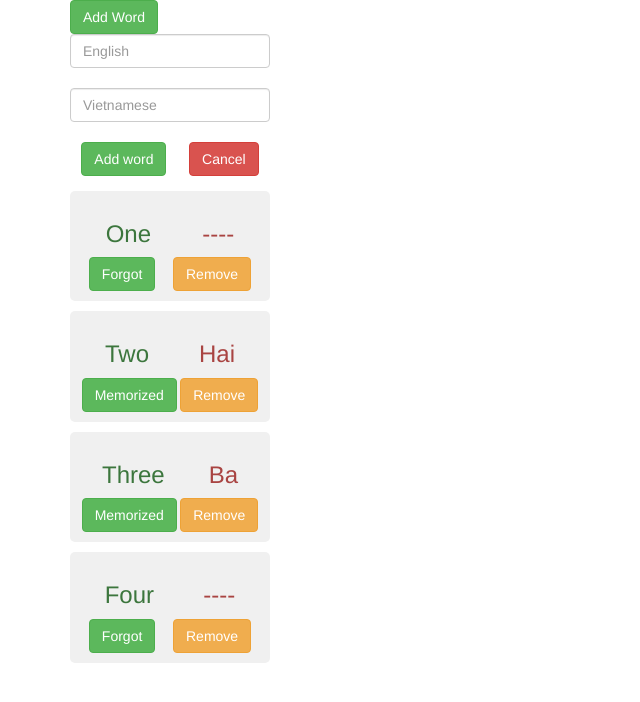
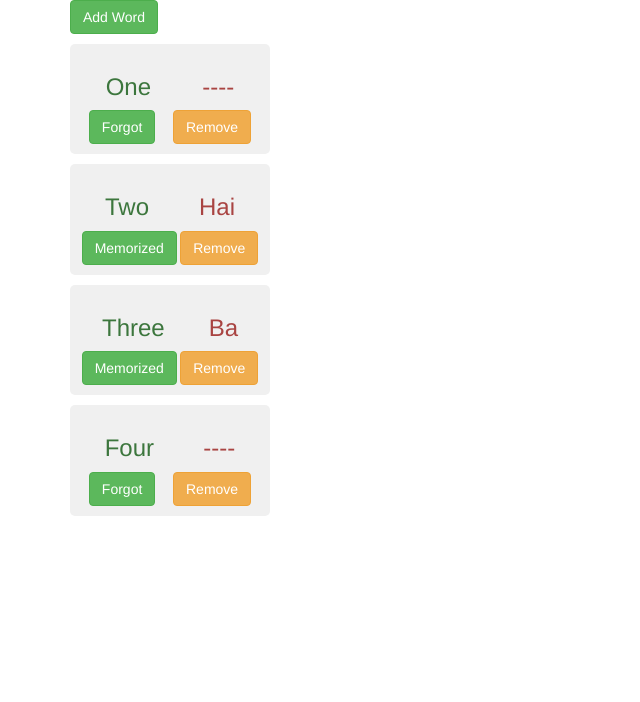
Before and after one commit to vanpho93/word1203, a React (Create React App) app: page / in a window 1280 px wide. Shown: the top 702 px of the page, without its empty margins (0-640 px from the left). Built offline with nearby package versions, Linux system fonts and the light colour scheme.

Commit message:
should show form

```diff
--- a/src/App.js
+++ b/src/App.js
@@ -19,7 +19,7 @@ class App extends Component {
     const { txtEn, txtVn, words } = this.state;
     const newWord = { _id: Math.random(), en: txtEn, vn: txtVn, isMemorized: false };
     const newArray = [newWord].concat(words);
-    this.setState({ words: newArray, txtEn: '', txtVn: '' });
+    this.setState({ words: newArray, txtEn: '', txtVn: '', shouldShowForm: false });
   }
 
   removeWord(_id) {
@@ -34,6 +34,11 @@ class App extends Component {
       return { en, vn, _id, isMemorized: !isMemorized };
     });
     this.setState({ words: newWords });
+  }
+
+  toggleShouldShowForm() {
+    const { shouldShowForm } = this.state;
+    this.setState({ shouldShowForm: !shouldShowForm });
   }
 
   genList(word) {
@@ -57,10 +62,13 @@ class App extends Component {
     )
   }
 
-  render() {
+  getForm() {
+    if (!this.state.shouldShowForm) return (
+      <button className="btn btn-success" onClick={() => this.toggleShouldShowForm()}>
+        Add Word
+      </button>
+    );
     return (
-      <div className="App container">
-        <button className="btn btn-success">Add Word</button>
       <div className="form-group" style={{ width: '200px' }}>
         <input
           placeholder="English"
@@ -74,15 +82,22 @@ class App extends Component {
           onChange={evt => this.setState({ txtVn: evt.target.value })}
         />
         <br />
-          <div class="btn-container">
+        <div className="btn-container">
           <button className="btn btn-success" onClick={() => this.addWord()}>
             Add word
           </button>
-            <button className="btn btn-danger">
+          <button className="btn btn-danger" onClick={() => this.toggleShouldShowForm()}>
             Cancel
           </button>
         </div>
       </div>
+    );
+  }
+
+  render() {
+    return (
+      <div className="App container">
+        { this.getForm() }
         { this.state.words.map(word => this.genList(word)) }
       </div>
     );
```
Lines whose indentation alone changed are shown as unchanged.
